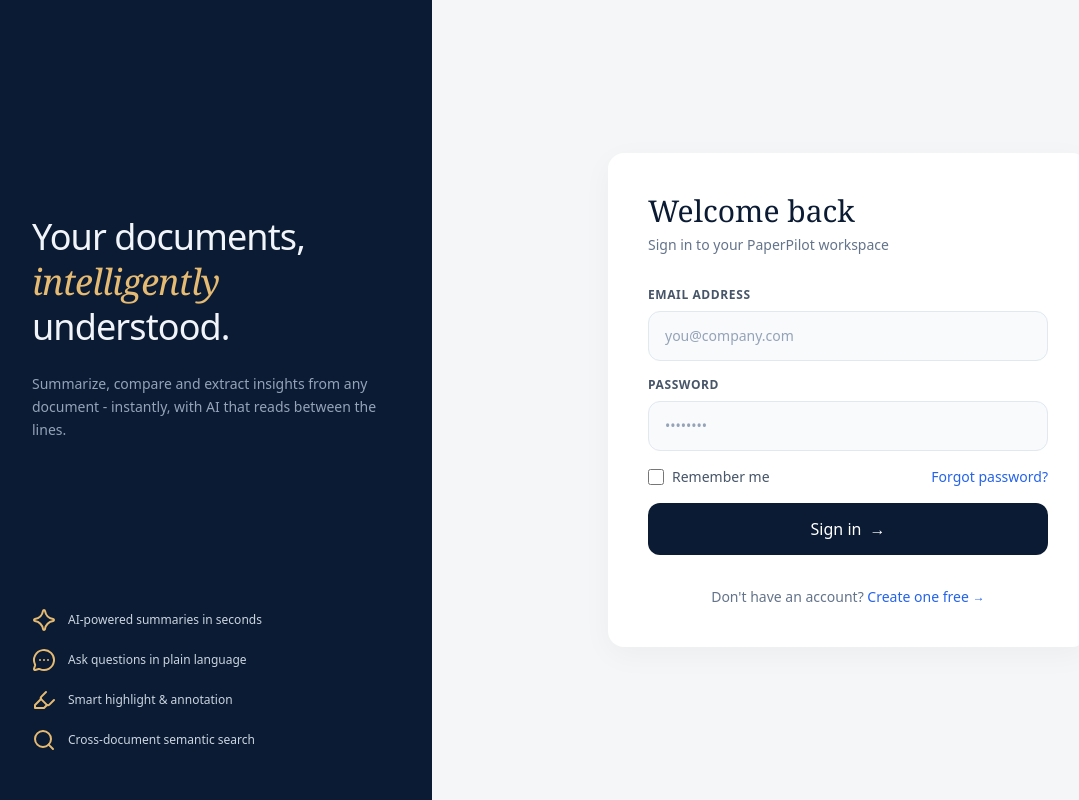
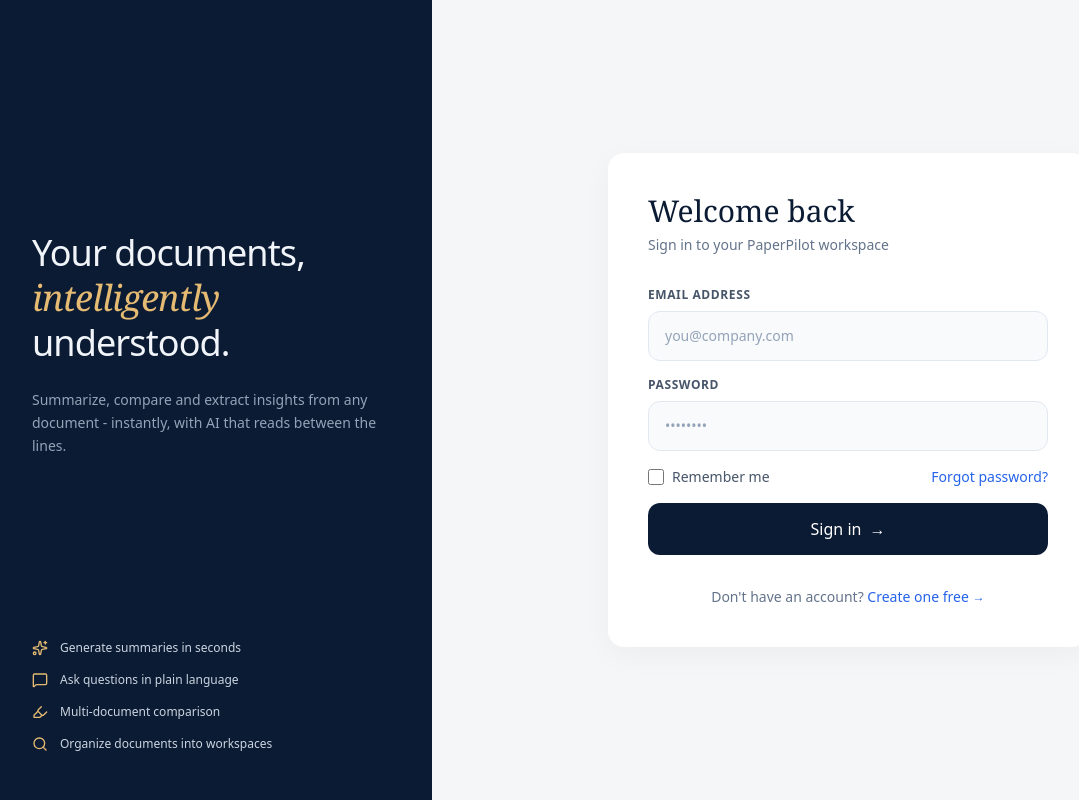
Before and after one commit to Pdanulya/PaperPilot, a React app in the folder frontend/app/: page /login in a window 1280 px wide. Shown: the whole page, without its empty margins (16-1095 px from the left). Built offline with nearby package versions, Linux system fonts and the light colour scheme; no server answers; the HTML template or start-up script is replaced by a standard one.

Commit message:
ui improvements

```diff
--- a/frontend/app/src/components/Navbar.jsx
+++ b/frontend/app/src/components/Navbar.jsx
@@ -113,13 +113,10 @@
                 <LogOut className="w-4 h-4" />
                 Logout
               </button>
-
             </div>
           )}
-
         </div>
       </div>
-
     </header>
   );
 }
--- a/frontend/app/src/pages/Landing.jsx
+++ b/frontend/app/src/pages/Landing.jsx
@@ -54,7 +54,7 @@
       <div className="max-w-6xl">
 
         <p className="text-xs uppercase tracking-[0.18em] font-semibold text-[#b8955b] mb-6">
-          Your documents, understood.
+          Your documents, intelligently understood.
         </p>
 
         <h1
--- a/frontend/app/src/pages/Login.jsx
+++ b/frontend/app/src/pages/Login.jsx
@@ -1,7 +1,7 @@
 import React, { useState } from 'react';
 import { useNavigate, Link } from 'react-router-dom';
 import { useApp } from '../context/AppContext';
-import { Loader2, Astroid, MessageCircleMoreIcon, Search, Highlighter } from 'lucide-react';
+import { Loader2, Sparkles, MessageSquare, Highlighter, Search } from 'lucide-react';
 
 export default function Login() {
   const { login, loading } = useApp();
@@ -61,20 +61,20 @@
         {/* Feature Highlights */}
         <div className="space-y-4 text-xs font-medium text-slate-300">
           <div className="flex items-center gap-3">
-            <span className="text-[#E5BA73]"><Astroid/></span>
-            <span>AI-powered summaries in seconds</span>
+            <span className="text-[#E5BA73]"><Sparkles className="w-4 h-4" /></span>
+            <span>Generate summaries in seconds</span>
           </div>
           <div className="flex items-center gap-3">
-            <span className="text-[#E5BA73]"><MessageCircleMoreIcon/></span>
+            <span className="text-[#E5BA73]"><MessageSquare className="w-4 h-4" /></span>
             <span>Ask questions in plain language</span>
           </div>
           <div className="flex items-center gap-3">
-            <span className="text-[#E5BA73]"><Highlighter/></span>
-            <span>Smart highlight & annotation</span>
+            <span className="text-[#E5BA73]"><Highlighter className="w-4 h-4" /></span>
+            <span>Multi-document comparison</span>
           </div>
           <div className="flex items-center gap-3">
-            <span className="text-[#E5BA73]"><Search/></span>
-            <span>Cross-document semantic search</span>
+            <span className="text-[#E5BA73]"><Search className="w-4 h-4" /></span>
+            <span>Organize documents into workspaces</span>
           </div>
         </div>
       </div>
--- a/frontend/app/src/pages/Register.jsx
+++ b/frontend/app/src/pages/Register.jsx
@@ -67,7 +67,7 @@
         <div className="space-y-4 text-xs font-medium text-slate-300">
           <div className="flex items-center gap-3">
             <span className="text-[#E5BA73]"><Sparkles className="w-4 h-4" /></span>
-            <span>AI-powered summaries in seconds</span>
+            <span>Generate summaries in seconds</span>
           </div>
           <div className="flex items-center gap-3">
             <span className="text-[#E5BA73]"><MessageSquare className="w-4 h-4" /></span>
@@ -75,11 +75,11 @@
           </div>
           <div className="flex items-center gap-3">
             <span className="text-[#E5BA73]"><Highlighter className="w-4 h-4" /></span>
-            <span>Smart highlight & annotation</span>
+            <span>Multi-document comparison</span>
           </div>
           <div className="flex items-center gap-3">
             <span className="text-[#E5BA73]"><Search className="w-4 h-4" /></span>
-            <span>Cross-document semantic search</span>
+            <span>Organize documents into workspaces</span>
           </div>
         </div>
       </div>
```
